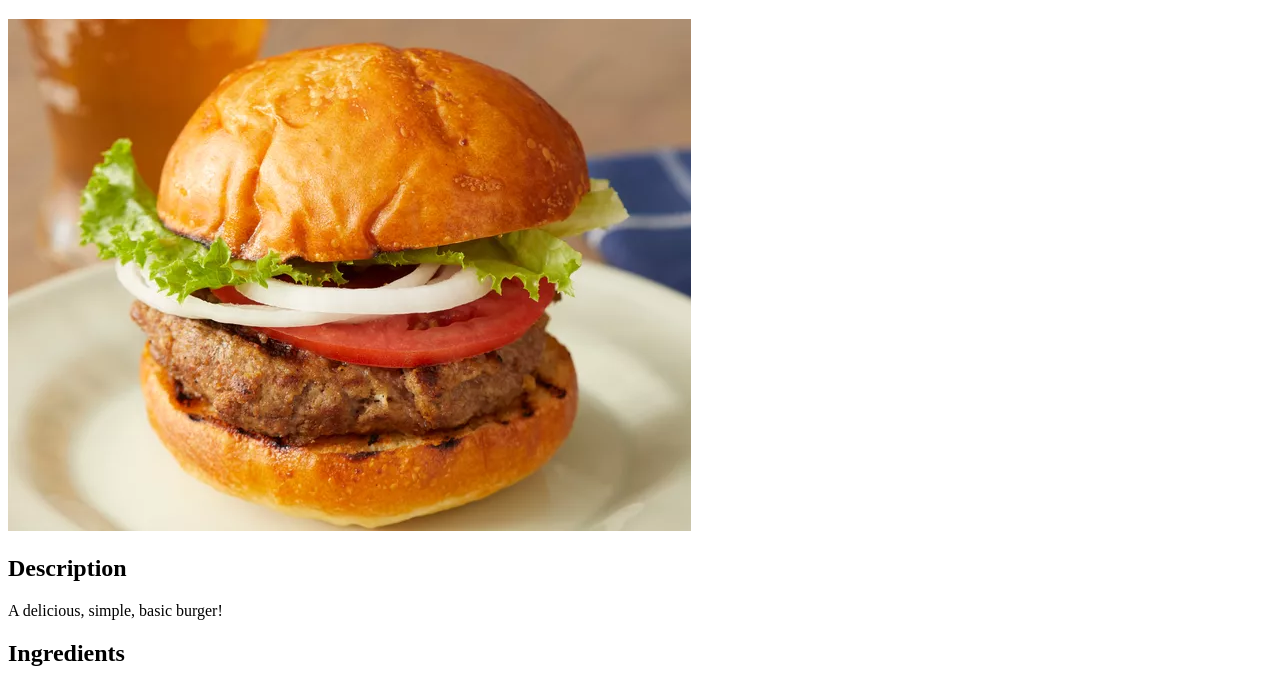
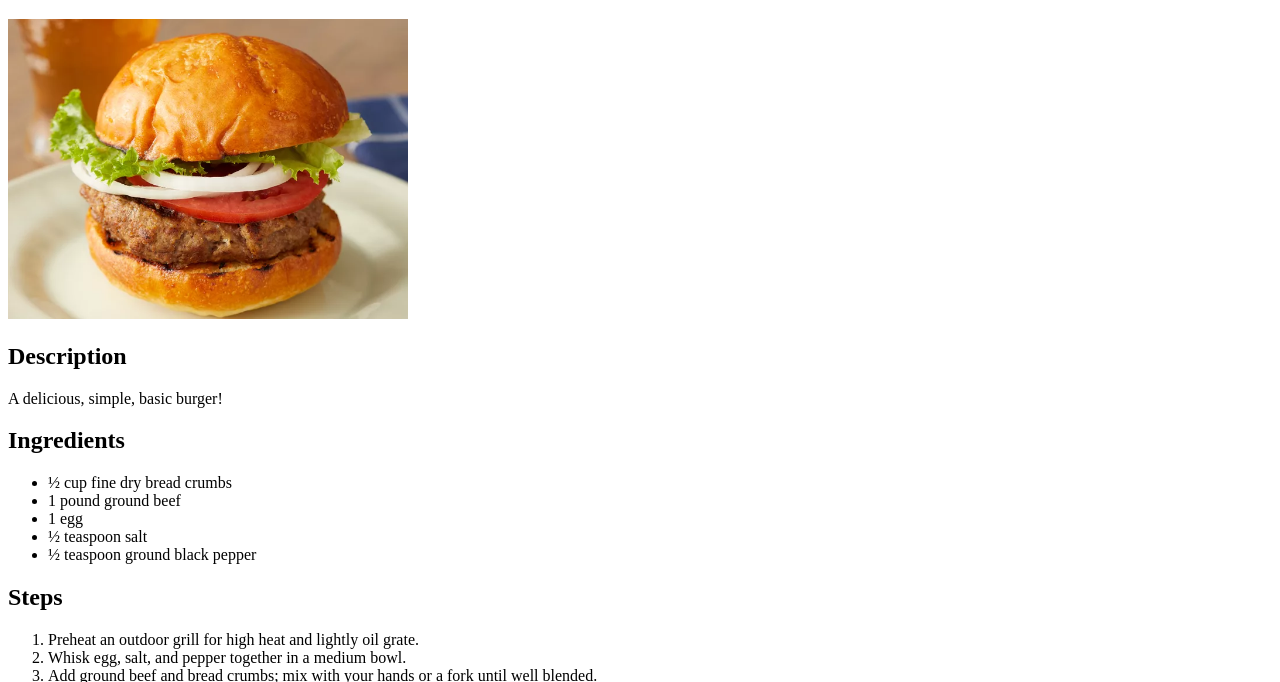
Before and after one commit to fercodes/odin-recipes, a plain HTML site: page recipes/basic-burger.html in a window 1280 px wide. Shown: the part 87-769 px from the top of the page. Drawn offline with Linux system fonts and the light colour scheme.

Commit message:
Improve size of images

```diff
--- a/recipes/basic-burger.html
+++ b/recipes/basic-burger.html
@@ -10,8 +10,7 @@
     <img
       src="../images/burger.webp"
       alt="A delicious, basic burger"
-      height="512"
-      width="683"
+      width="400"
     />
     <h2>Description</h2>
     <p>A delicious, simple, basic burger!</p>
```
Also changed, not shown: recipes/tinkerbell.html (+1 -2 lines).
